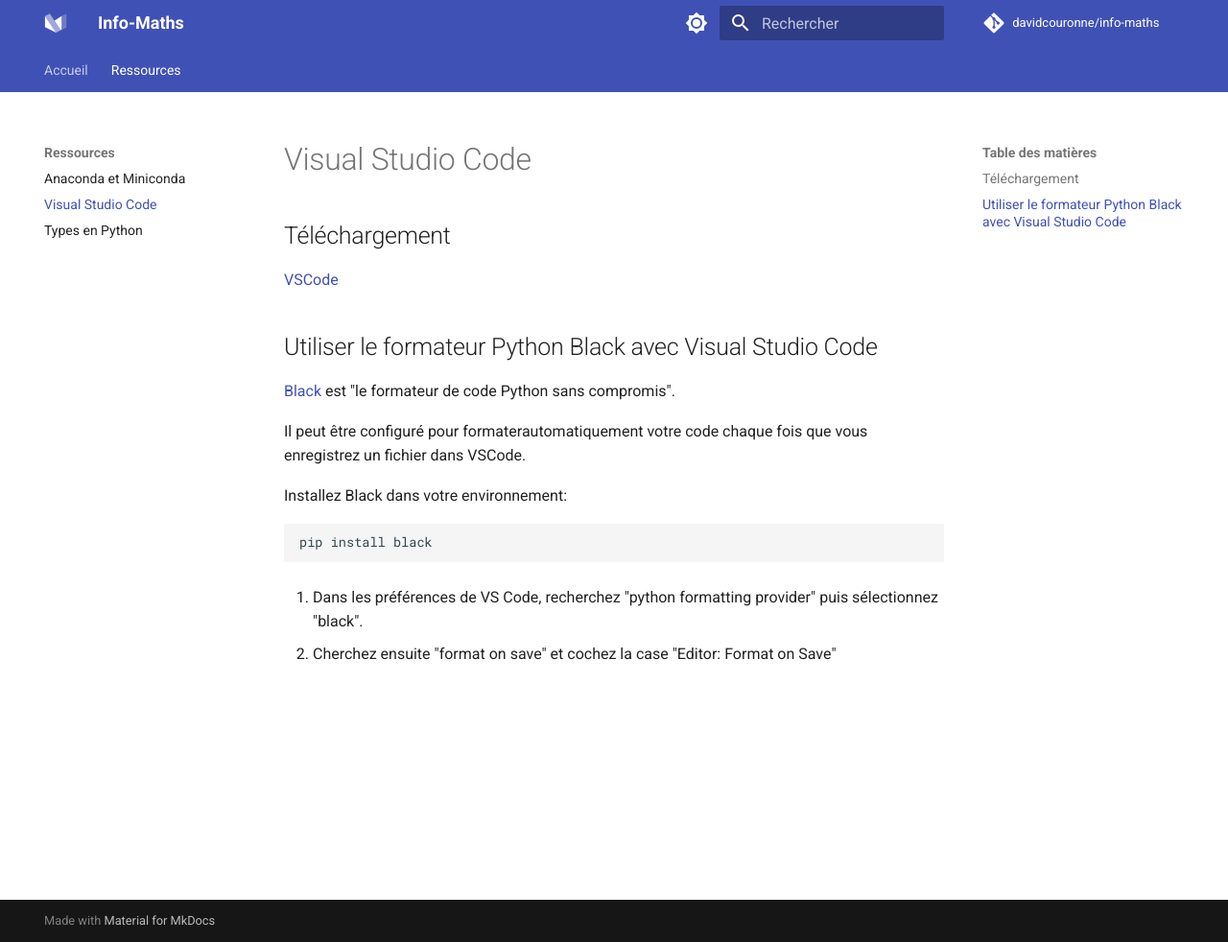
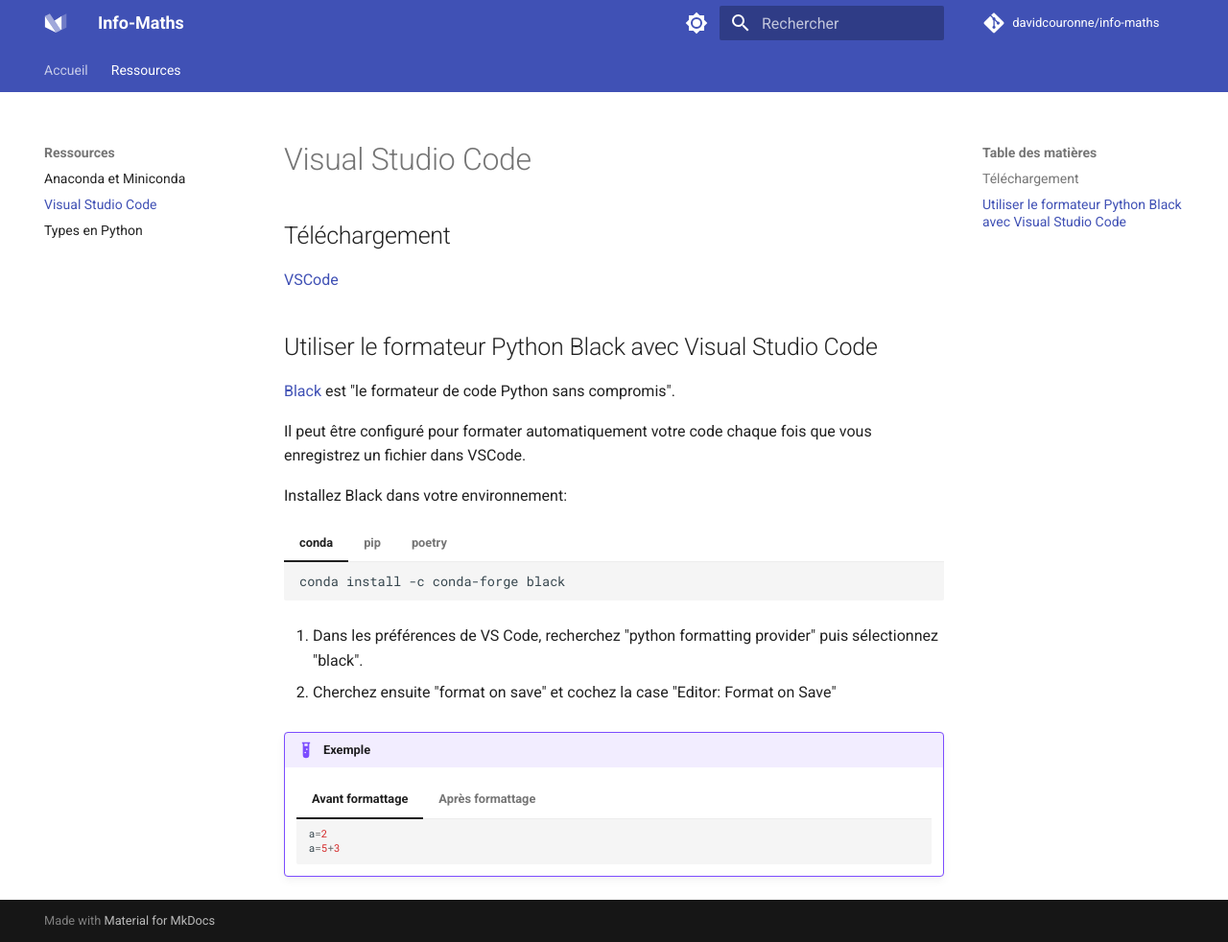
Before and after one commit to infocornouaille/info-maths, an MkDocs documentation site: the page built from docs/ressources/vscode.md, in a window 1280 px wide and 982 px high. Shown: the whole window at 96% size. Built offline with MkDocs 1.6.1 and Material for MkDocs 9.7.7, drawn with Linux system fonts in a browser that asks for light colours; comment, search, counter and statistics services are not loaded.

Commit message:
Update vscode.md

````diff
--- a/docs/ressources/vscode.md
+++ b/docs/ressources/vscode.md
@@ -8,15 +8,45 @@
 
 [Black](https://pypi.org/project/black/) est "le formateur de code Python sans compromis".
 
-Il peut être configuré pour formaterautomatiquement votre code chaque fois que vous enregistrez un fichier
+Il peut être configuré pour formater automatiquement votre code chaque fois que vous enregistrez un fichier
 dans VSCode.
 
 Installez Black dans votre environnement:
 
-```bash
-pip install black
-```
+=== "conda"
+
+    ```bash
+    conda install -c conda-forge black
+    ```
+
+=== "pip"
+
+    ```bash
+    pip install black
+    ```
+
+=== "poetry"
+
+    ```bash
+    poetry add black
+    ```
 
 2. Dans les préférences de VS Code, recherchez "python formatting provider" puis sélectionnez "black".
 
 3. Cherchez ensuite "format on save" et cochez la case "Editor: Format on Save"
+
+!!!example "Exemple"
+
+    === "Avant formattage"
+
+        ```python
+        a=2
+        a=5+3
+        ```
+
+    === "Après formattage"
+
+        ```python
+        a = 2
+        a = 5 + 3
+        ```
````
